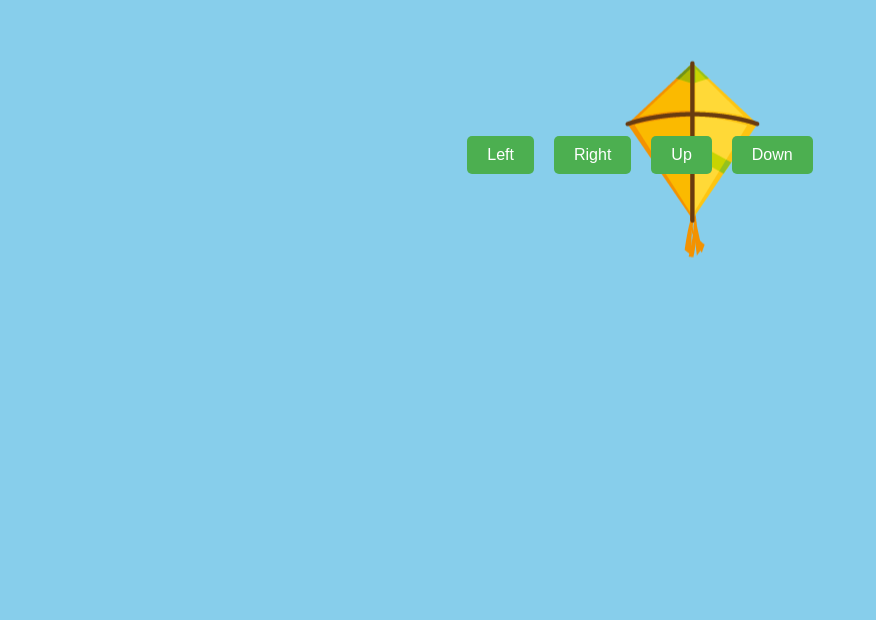
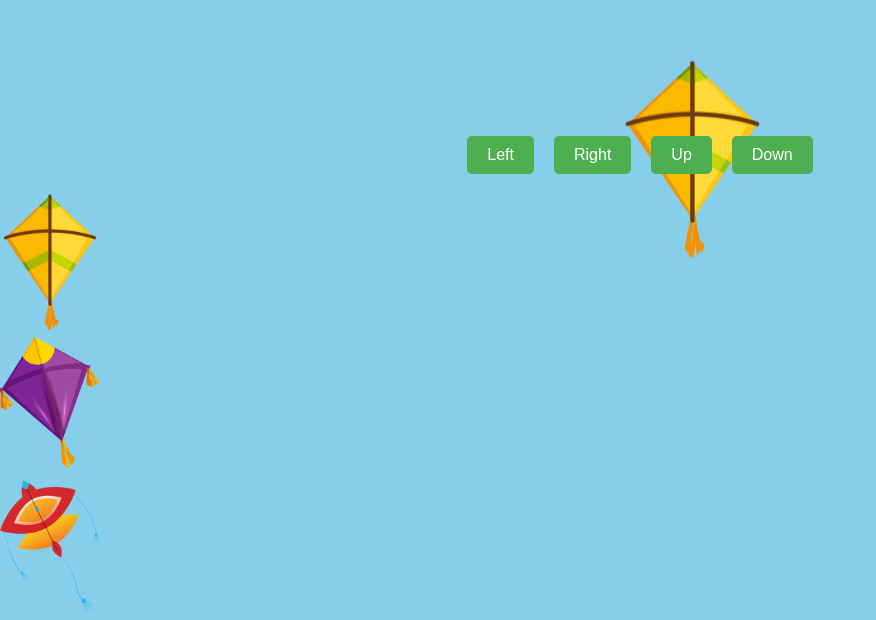
Before and after one commit to UvinduBro/Flying-Kites, a plain HTML site: page index.html in a window 1280 px wide. Shown: the part 606-1226 px from the top of the page, without its empty margins (0-876 px from the left). Before the commit the page ends 867 px from the top, so only its background shows below. Drawn offline with Linux system fonts and the light colour scheme.

Commit message:
kites added

```diff
--- a/index.html
+++ b/index.html
@@ -10,7 +10,23 @@
   <body>
     <div id="game-area">
       <div id="kite">
-        <img src="./images/kite1.png" alt="" class="floating" />
+        <img id="kiteImg" src="./images/kite1.png" alt="" class="floating" />
+      </div>
+    </div>
+
+    <!--- Kites Selection --->
+
+    <!-- TODO: Add selction animations -->
+
+    <div id="selection">
+      <div class="kites">
+        <img id="kite1" src="./images/kite1.png" width="100px" />
+      </div>
+      <div class="kites">
+        <img id="kite2" src="./images/kite2.png" width="100px" />
+      </div>
+      <div class="kites">
+        <img id="kite3" src="./images/kite3.png" width="100px" />
       </div>
     </div>
 
@@ -23,7 +39,6 @@
       <button id="down">Down</button>
     </div>
 
-    <!--- Kites Selection --->
     <script src="script.js"></script>
     <script src="controller.js"></script>
   </body>
```
Also changed, not shown: images/kite2.png (added), images/kite3.png (added).
